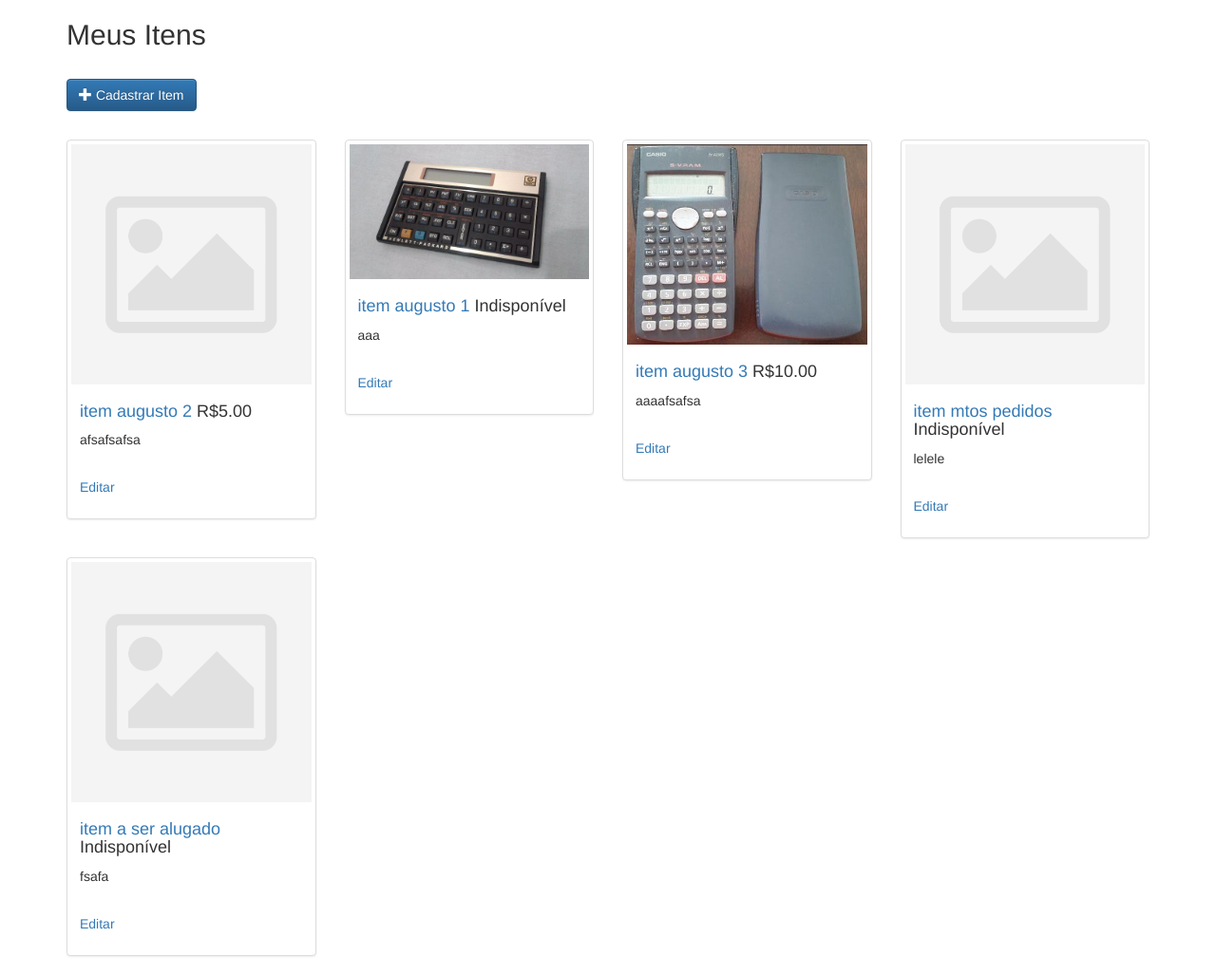
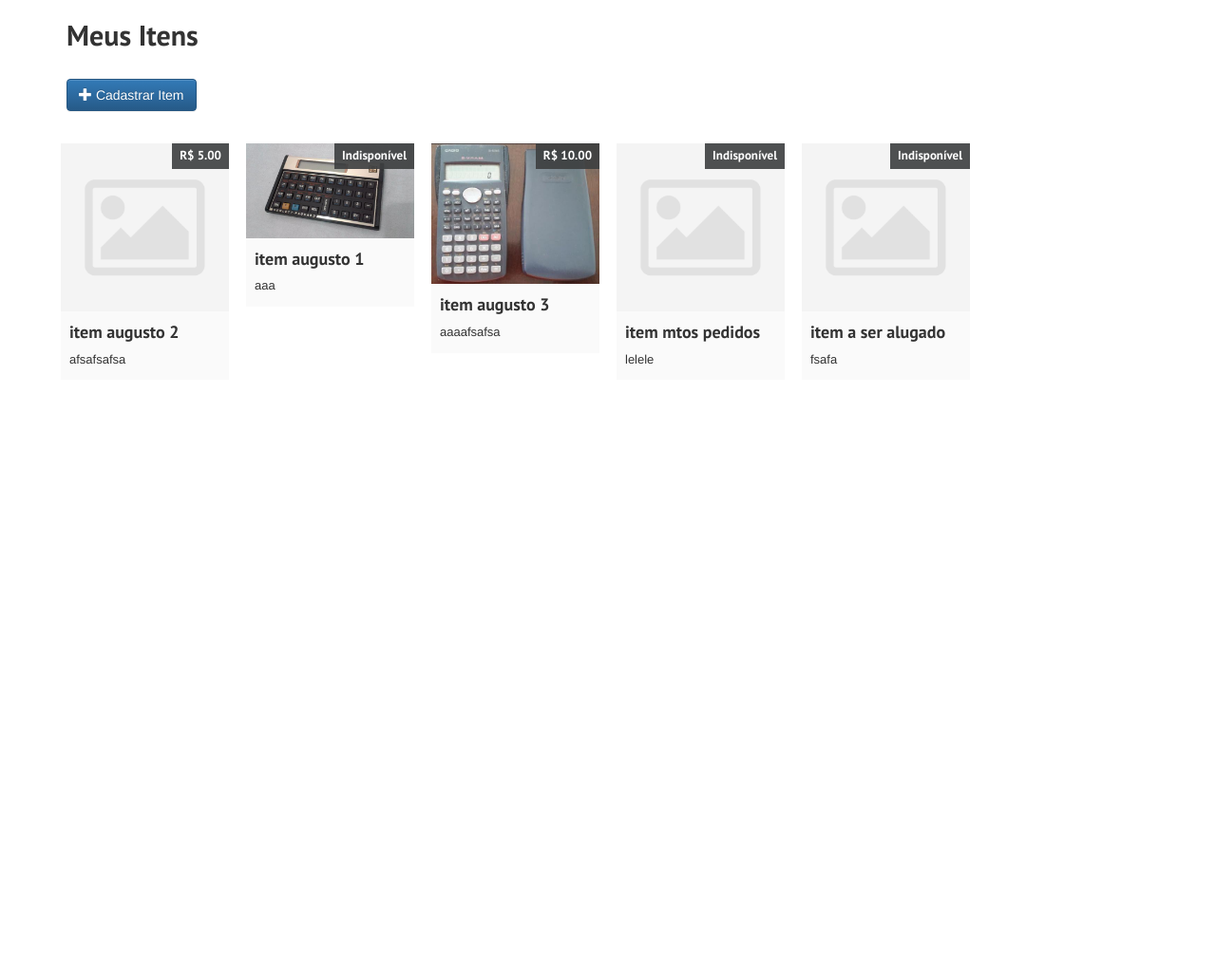
Before and after one commit to gutobenn/inf-engsw, a Django app: page /items/ in a window 1280 px wide. Shown: the part 51-1078 px from the top of the page at 95% size. After the commit the page ends 435 px from the top, so only its background shows below. Run offline with Django 3.2, Linux system fonts and the light colour scheme; a user stored in the database is signed in; data comes from the database, SQL or seed files in the repository; some libraries are stand-ins or nearby versions.

Commit message:
Improve list of items layout

```diff
--- a/alugueme/static/css/style.css
+++ b/alugueme/static/css/style.css
@@ -1,3 +1,14 @@
+
+button, input, select, textarea {
+  padding: 5px;
+}
+
+h1, h2, h3, h4, h5, h5 {
+  font-family: 'PT Sans', sans-serif;
+  font-weight: 700;
+}
+
+
 /* Navbar */
 .navbar-inverse {
   background: #222222;
@@ -45,7 +56,38 @@
 /* List of items */
 .items-list .item {
   font-size: 13px;
-  margin-bottom: 20px;
+  padding: 0 5px;
+}
+
+.items-list .item .thumbnail {
+  border: none;
+  box-shadow: none;
+  -webkit-box-shadow: none;
+}
+
+.items-list .item .thumbnail .item-price{
+  background: rgba(60,63,64,0.9);
+  color: #fff;
+  font-weight: bold;
+  position: absolute;
+  top: 4px;
+  right: 9px;
+  padding: 4px 8px;
+  font-family: 'PT Sans', sans-serif;
+}
+
+.items-list .item .thumbnail .caption {
+  background: #FAFAFA;
+  padding: 2px 9px;
+}
+
+.items-list .item .thumbnail .caption a {
+  color: #333;
+}
+
+.items-list .item .thumbnail .caption a:hover {
+  color: #999;
+  text-decoration: none;
 }
 
 .item-detail {
@@ -58,13 +100,15 @@
 
 .item-detail #leftcolx h2 {
   margin-bottom: 20px;
-  font-family: 'PT Sans', sans-serif;
   font-weight: 700;
 }
 
-.item-detail #rightcolx,
+.item-detail #rightcolx {
+  margin-top: 70px;
+}
+
 .item-detail #middlecolx {
-  margin-top: 70px;
+  margin-top: 75px;
 }
 
 .item-detail #rightcolx h2 {
@@ -182,7 +226,3 @@
   display: table;
   clear: both;
 }
-
-button, input, select, textarea {
-  padding: 5px;
-}
--- a/alugueme/templates/alugueme/_display_item.html
+++ b/alugueme/templates/alugueme/_display_item.html
@@ -1,18 +1,19 @@
-<div class="col-sm-3 item">
+<div class="col-sm-3 col-md-2 item">
   <div class="thumbnail">
     <a href="{% url 'item_detail' pk=item.pk %}"><img src="{{ item.image.url }}"></a>
+    <div class="item-price">
+      {% if item.status == item.AVAILABLE_STATUS %}
+        R$ {{ item.price }}
+      {% else %}
+        Indisponível
+      {% endif %}
+    </div>
     <div class="caption">
-      <h4><a href="{% url 'item_detail' pk=item.pk %}">{{ item.title }}</a>
-        {% if item.status == item.AVAILABLE_STATUS %}
-          R${{ item.price }}
-        {% else %}
-          Indisponível
-        {% endif %}
-        </h4>
+      <h4><a href="{% url 'item_detail' pk=item.pk %}">{{ item.title }}</a></h4>
       <p>{{ item.description|linebreaksbr|truncatechars:200 }}</p>
-      {% if item.owner == request.user %}
+      <!--{% if item.owner == request.user %}
         <p><br><a href="{%url 'item_edit' pk=item.pk %}">Editar</a></p>
-      {% endif %}
+      {% endif %}-->
     </div>
   </div>
 </div>
--- a/alugueme/templates/alugueme/items_my.html
+++ b/alugueme/templates/alugueme/items_my.html
@@ -4,7 +4,7 @@
 
   <p><br><a href="{% url 'item_new' %}" class="btn btn-primary"><span class="glyphicon glyphicon-plus"></span> Cadastrar Item</a><br><br></p>
 
-  <div class="row">
+  <div class="row items-list">
     {% for item in items %}
       {% include 'alugueme/_display_item.html' %}
     {% endfor %}
```
